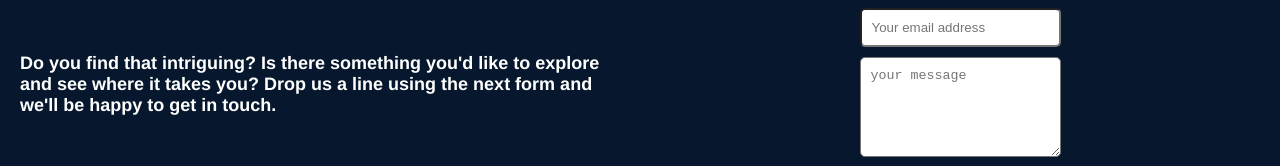
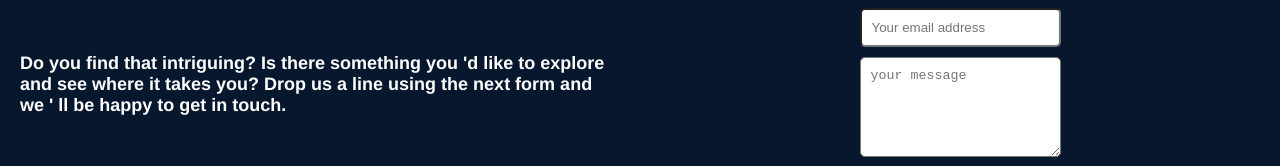
Before and after one commit to pitech-rw/pitech.rw, a Next.js app: page / in a window 1280 px wide. Shown: the part 496-662 px from the top of the page. Built offline with nearby package versions, Linux system fonts and the light colour scheme.

Commit message:
fix: char escaping

```diff
--- a/pages/index.tsx
+++ b/pages/index.tsx
@@ -25,7 +25,7 @@ const indexPage = () => {
           </div>
           <div className={styles.card}>
             <div className={styles.cardtreo}>
-              <p>Do you find that intriguing? Is there something you'd like to explore and see where it takes you? Drop us a line using the next form and we'll be happy to get in touch.</p>
+              <p>Do you find that intriguing? Is there something you &apos;d like to explore and see where it takes you? Drop us a line using the next form and we &apos; ll be happy to get in touch.</p>
             </div>
           </div>
           <div className={styles.card}>
```
